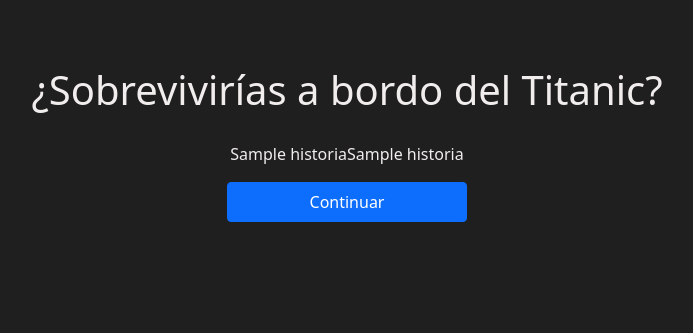
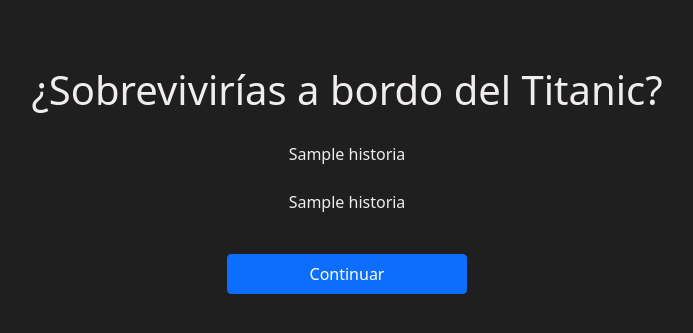
Before and after one commit to Mecuba/Supervivencia-en-el-Titanic, a Flask app: template templates/prediccion_climax.html in a window 1280 px wide. Shown: the top 333 px of the page, without its empty margins (293-986 px from the left). Run offline with Flask 2, Linux system fonts and the light colour scheme; the template is opened without the code that fills it: most values are stand-ins (such as "Sample title", 1, 10 or a date in 2020).

Commit message:
Prueba interlineados

```diff
--- a/templates/prediccion.html
+++ b/templates/prediccion.html
@@ -25,7 +25,7 @@
         <div class="row justify-content-center">
             <div class="col-md-10">
                 <p style = "text-align: center;">
-                    {{ historia[0] }}{{ historia[1] }}{{ historia[2] }}
+                    {{ historia[0] }}<br><br>{{ historia[1] }}<br><br>{{ historia[2] }}
                 </p>
             </div>
         </div>
--- a/templates/prediccion_climax.html
+++ b/templates/prediccion_climax.html
@@ -25,7 +25,7 @@
         <div class="row justify-content-center">
             <div class="col-md-10">
                 <p style = "text-align: center;">
-                    {{ historia[3] }}{{ historia[4] }}
+                    {{ historia[3] }}<br><br>{{ historia[4] }}<br><br>
                 </p>
             </div>
         </div>
```
